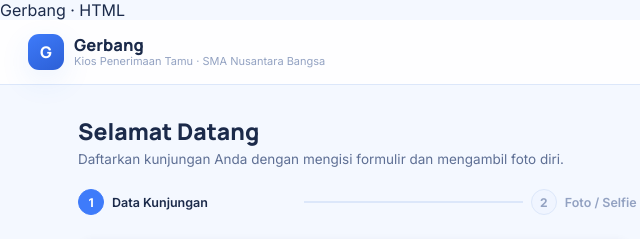
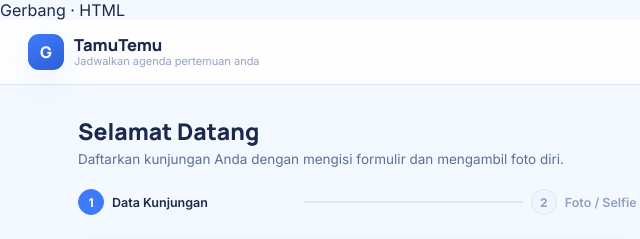
Before and after one commit to ellg999/tamutemu, a plain HTML site: page index.html in a window 1280 px wide. Shown: the top 239 px of the page, 0-640 px from the left. Drawn offline with Linux system fonts and the light colour scheme.

Commit message:
Update index.html

```diff
--- a/index.html
+++ b/index.html
@@ -6,7 +6,7 @@ Gerbang · HTML
 <head>
 <meta charset="UTF-8">
 <meta name="viewport" content="width=device-width, initial-scale=1.0">
-<title>Gerbang — Kios Penerimaan Tamu SMA</title>
+<title>TamuTemu</title>
 <link rel="preconnect" href="https://fonts.googleapis.com">
 <link href="https://fonts.googleapis.com/css2?family=Manrope:wght@500;600;700;800&family=Inter:wght@400;500;600;700&family=JetBrains+Mono:wght@500;600&display=swap" rel="stylesheet">
 <style>
@@ -264,8 +264,8 @@ tr:last-child td{border-bottom:none;}
   <div class="brand">
     <div class="brand-mark">G</div>
     <div class="brand-text">
-      <div class="name">Gerbang</div>
-      <div class="sub">Kios Penerimaan Tamu · SMA Nusantara Bangsa</div>
+      <div class="name">TamuTemu</div>
+      <div class="sub">Jadwalkan agenda pertemuan anda</div>
     </div>
   </div>
   <div class="toolbar-right" id="toolbarRight"></div>
```
